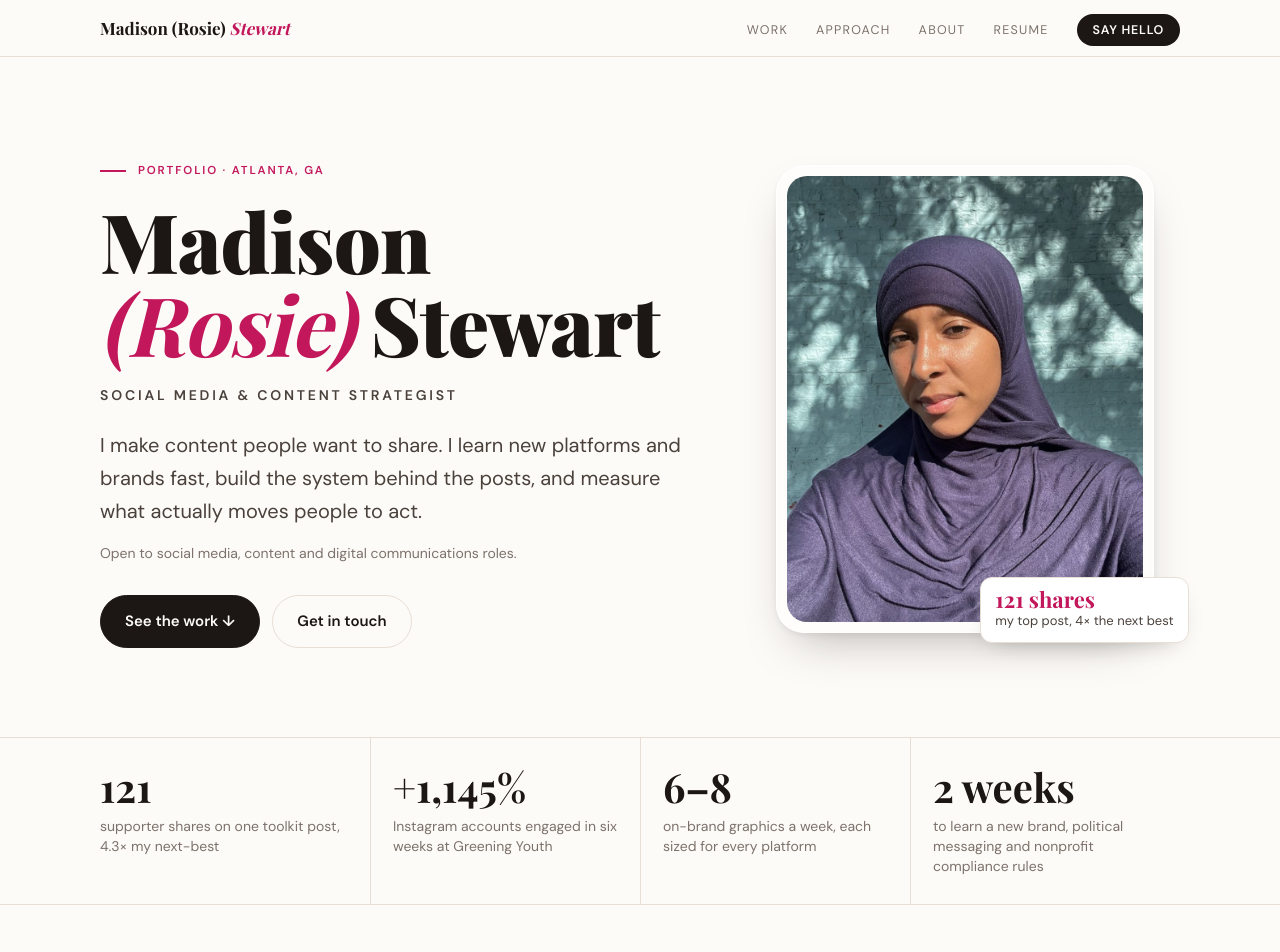
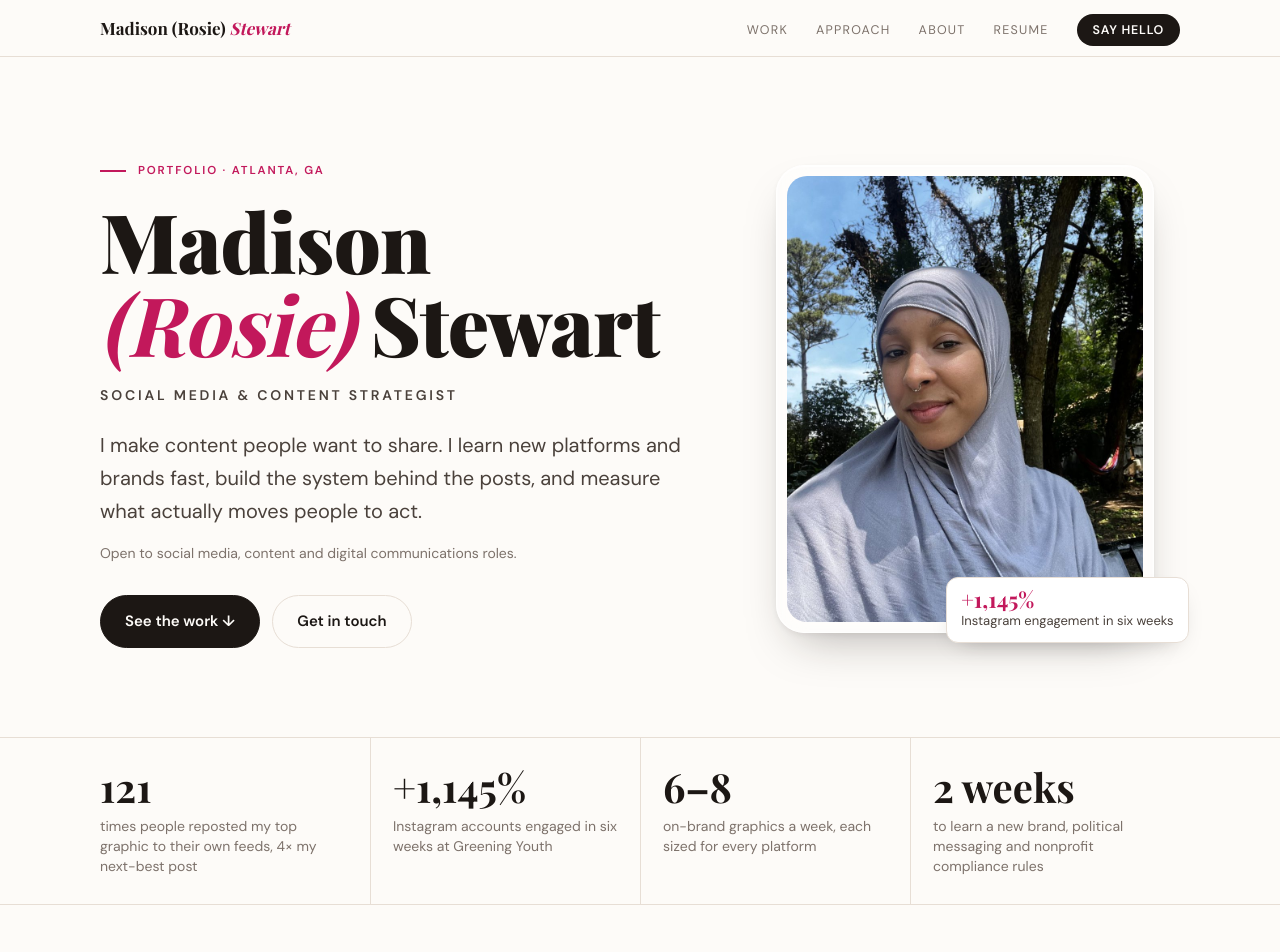
Before and after one commit to rosie-des/social, a plain HTML site: page index.html in a window 1280 px wide. Shown: the top 952 px of the page. Drawn offline with nearby package versions, Linux system fonts and the light colour scheme; a web font is replaced by a local one.

Commit message:
New hero photo, lead with engagement stat, plain-language share stat
Co-Authored-By: Claude Opus 5.5 <noreply@anthropic.com>
Claude-Session: https://claude.ai/code/session_018i85Y5tqBTJzpQeXkncfaP

```diff
--- a/index.html
+++ b/index.html
@@ -40,15 +40,15 @@
       </div>
     </div>
     <div class="portrait">
-      <div class="glass"><img class="me" src="img/rosie-hero.jpg" alt="Portrait of Rosie Stewart in a navy hijab against a sunlit brick wall." width="880" height="1100"></div>
-      <div class="tag"><b>121 shares</b>my top post, 4× the next best</div>
+      <div class="glass"><img class="me" src="img/rosie-hero-2.jpg" alt="Portrait of Rosie Stewart in a gray hijab, smiling outdoors under trees on a sunny day." width="880" height="1100"></div>
+      <div class="tag"><b>+1,145%</b>Instagram engagement in six weeks</div>
     </div>
   </div>
 </header>
 
 <div class="proof" aria-label="Highlights">
   <div class="wrap">
-    <div class="item"><b>121</b><span>supporter shares on one toolkit post, 4.3× my next-best</span></div>
+    <div class="item"><b>121</b><span>times people reposted my top graphic to their own feeds, 4× my next-best post</span></div>
     <div class="item"><b>+1,145%</b><span>Instagram accounts engaged in six weeks at Greening Youth</span></div>
     <div class="item"><b>6–8</b><span>on-brand graphics a week, each sized for every platform</span></div>
     <div class="item"><b>2 weeks</b><span>to learn a new brand, political messaging and nonprofit compliance rules</span></div>
@@ -72,7 +72,7 @@
         <div class="body">
           <p class="num">Progress Iowa · 2026</p>
           <h3>Advocacy content supporters actually share</h3>
-          <p>I joined a political advocacy fellowship with no political experience, learned the brand and compliance rules in two weeks, and shipped weekly social toolkits. My top post earned 121 shares. Then I took on the website too.</p>
+          <p>I joined a political advocacy fellowship with no political experience, learned the brand and compliance rules in two weeks, and shipped weekly social toolkits. My top graphic was reposted 121 times. Then I took on the website too.</p>
           <div class="chips"><span class="chip">Content strategy</span><span class="chip">Graphic design</span><span class="chip">Copywriting</span><span class="chip">Analytics</span><span class="chip">WordPress</span></div>
           <span class="go">Read the case study →</span>
         </div>
```
Also changed, not shown: img/rosie-hero-2.jpg (added), img/rosie-hero.jpg (deleted).
